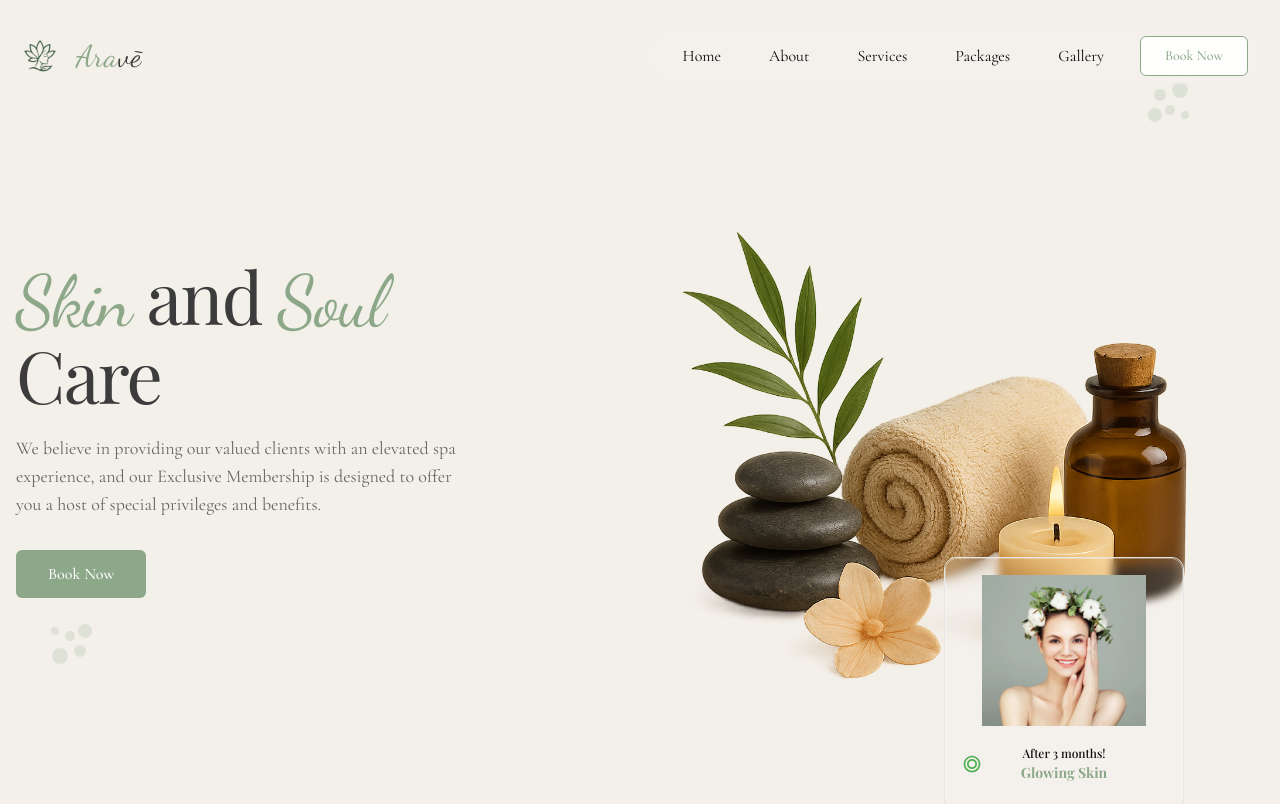
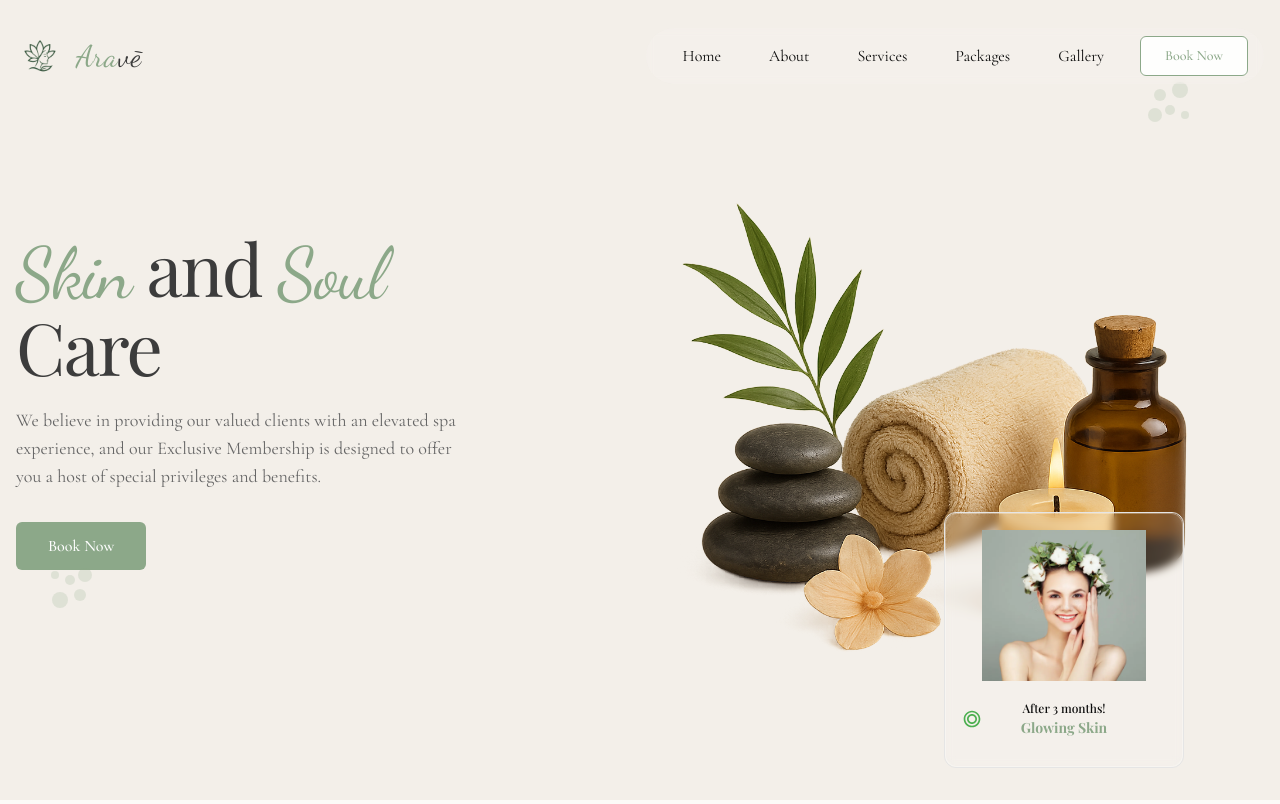
Before and after one commit to FenetGirma/Arav-Spa, a Next.js app: page / in a window 1280 px wide. Shown: the top 804 px of the page. Built offline with nearby package versions, Linux system fonts and the light colour scheme.

Commit message:
mobile responsiveness

```diff
--- a/app/page.tsx
+++ b/app/page.tsx
@@ -279,12 +279,12 @@ export default function Home() {
 
           {isMobile ? (
             <Sheet>
-              <SheetTrigger asChild>
+              <SheetTrigger asChild className="z-60">
                 <Button variant="ghost" size="icon" className="text-[#8ca889]">
                   <Menu className="w-6 h-6" />
                 </Button>
               </SheetTrigger>
-              <SheetContent className="bg-white/95 backdrop-blur-sm w-[280px]">
+              <SheetContent className="bg-white/95 backdrop-blur-sm w-[280px] ">
                 <div className="flex items-center space-x-3 mb-8">
                   <div className="relative h-12 w-12">
                     <Image
@@ -351,12 +351,15 @@ export default function Home() {
                   >
                     Gallery
                   </Link>
-                  <Button
+                  <div className="flex items-center justify-center">
+                    <Button
                     onClick={() => handleBookNow()}
-                    className="mt-4 w-full bg-[#8ca889] hover:bg-[#7a9677] text-white font-elegant"
+                    className="mt-4 w-full bg-[#8ca889] hover:bg-[#7a9677] text-white font-elegant items-end"
                   >
                     Book Now
                   </Button>
+                  </div>
+
                 </nav>
               </SheetContent>
             </Sheet>
@@ -414,7 +417,7 @@ export default function Home() {
           <div className="absolute right-0 top-[80%] -translate-y-1/2 z-40 lg:right-24 hidden md:block">
       <OverlayCard />
     </div>
-          <div className="container px-4 mx-auto md:py-32">
+          <div className="container px-4 mx-auto md:py-24">
 
             <div className="grid items-center lg:grid-cols-2 gap-12">
               <div className="max-w-lg">
```
